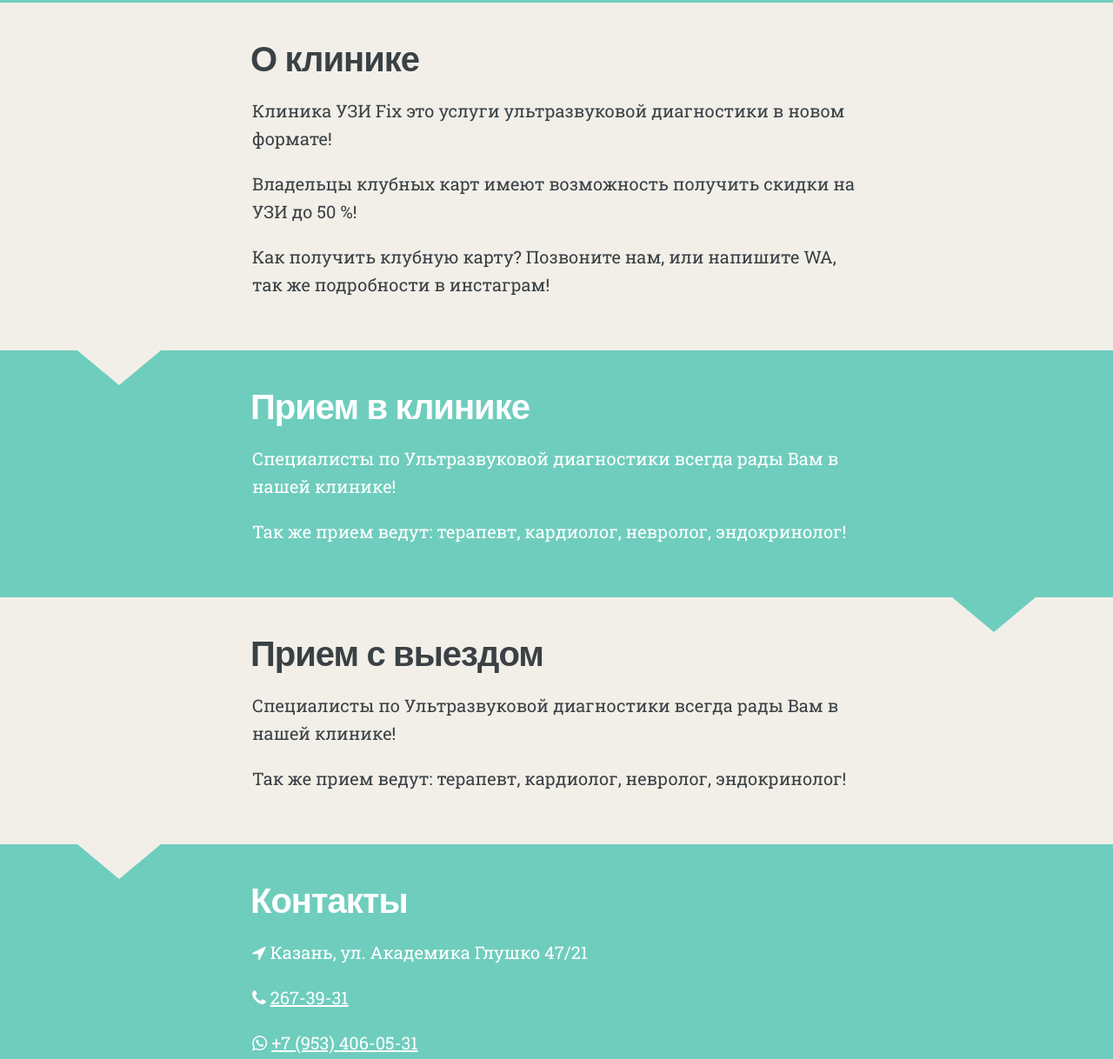
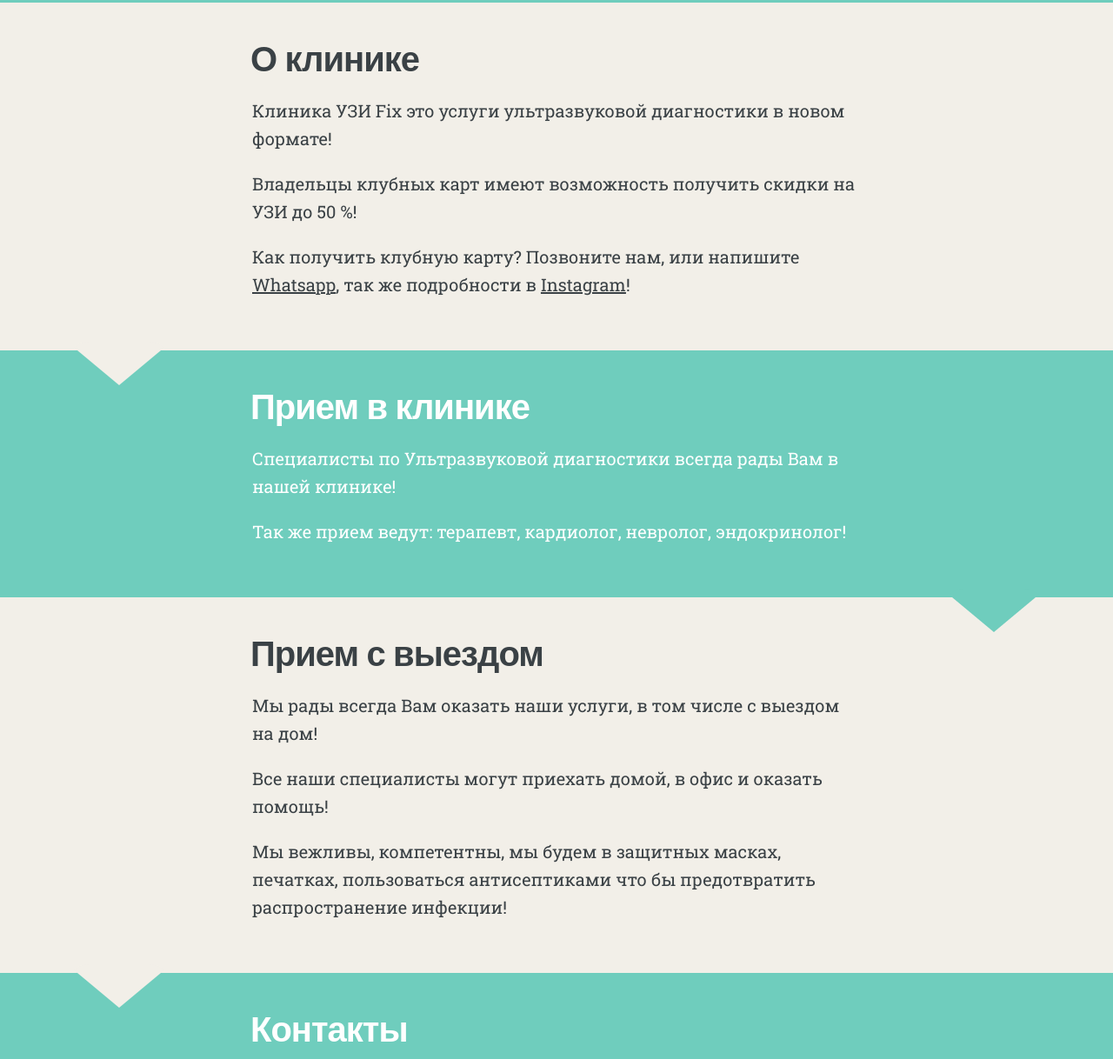
Before and after one commit to ilshatm90/ilshatm90.github.io, a plain HTML site: page index.html in a window 1280 px wide. Shown: the part 797-2015 px from the top of the page at 87% size. Drawn offline with nearby package versions, Linux system fonts and the light colour scheme.

Commit message:
update wrong text + links to wa inst

```diff
--- a/index.html
+++ b/index.html
@@ -90,7 +90,7 @@
                 <section class="post-content">
                     <p>Клиника УЗИ Fix это услуги ультразвуковой диагностики в новом формате!</p>
 <p>Владельцы клубных карт имеют возможность получить скидки на УЗИ до 50 %!</p>
-<p>Как получить клубную карту? Позвоните нам, или напишите WA, так же подробности в инстаграм!</p>
+<p>Как получить клубную карту? Позвоните нам, или напишите <a href="tel:+79534060531">Whatsapp</a>, так же подробности в <a href="https://www.instagram.com/uzi_kazan/">Instagram</a>!</p>
 
                 </section>
             </article>
@@ -117,8 +117,9 @@
                     <h2 class="post-title">Прием с выездом</h2>
                 </header>
                 <section class="post-content">
-                    <p>Специалисты по Ультразвуковой диагностики всегда рады Вам в нашей клинике!</p>
-<p>Так же прием ведут: терапевт, кардиолог, невролог, эндокринолог!</p>
+                    <p>Мы рады всегда Вам оказать наши услуги, в том числе с выездом на дом!</p>
+<p>Все наши специалисты могут приехать домой, в офис и оказать помощь!</p>
+<p>Мы вежливы, компетентны, мы будем в защитных масках, печатках, пользоваться антисептиками что бы предотвратить распространение инфекции!</p>
 
                 </section>
             </article>
```
